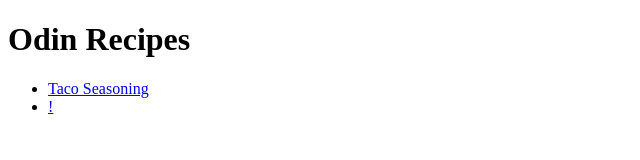
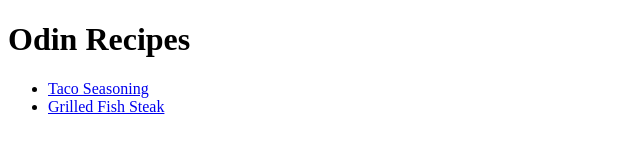
Before and after one commit to HarmeetM/odin-recipes, a plain HTML site: page index.html in a window 1280 px wide. Shown: the whole page, without its empty margins (0-640 px from the left). Drawn offline with Linux system fonts and the light colour scheme.

Commit message:
Fixed error with no link to fish

```diff
--- a/index.html
+++ b/index.html
@@ -10,7 +10,7 @@
     <h1>Odin Recipes</h1>
     <ul>
         <li><a href="recipes/tacoseasoning.html">Taco Seasoning</a></li>
-        <li><a href="recipes/fish-steak.html">!</li>
+        <li><a href="recipes/fish-steak.html">Grilled Fish Steak</li>
     </ul>
 </body>
 </html>
```
